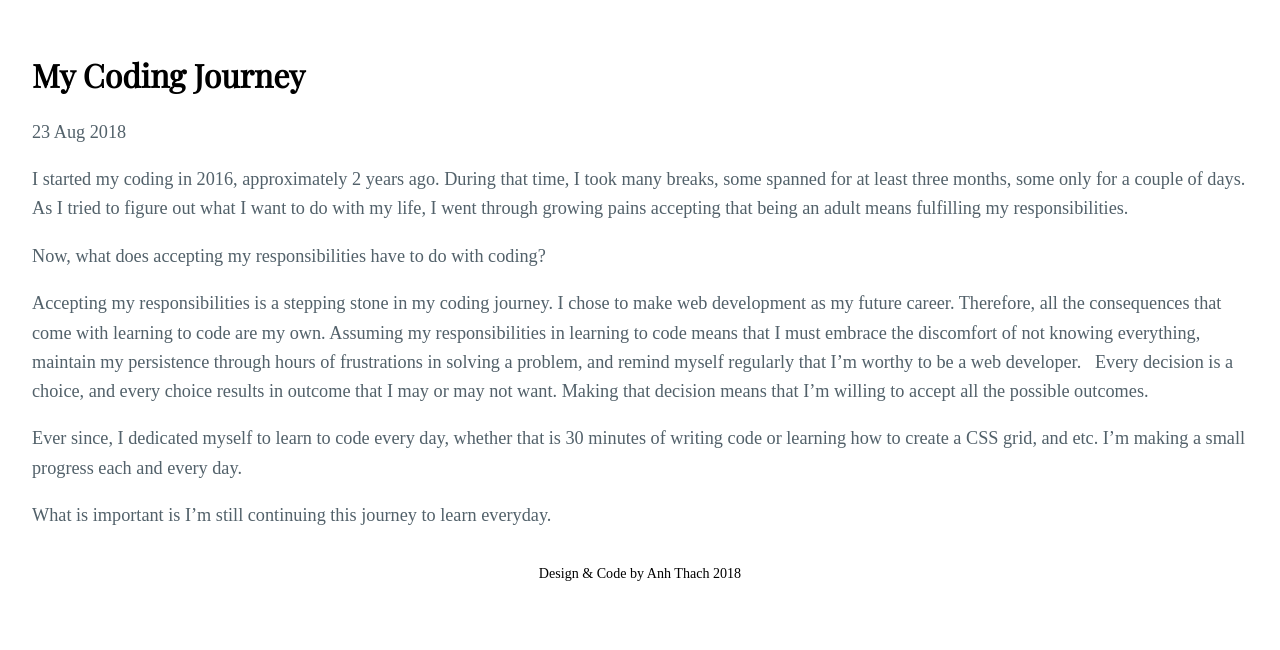
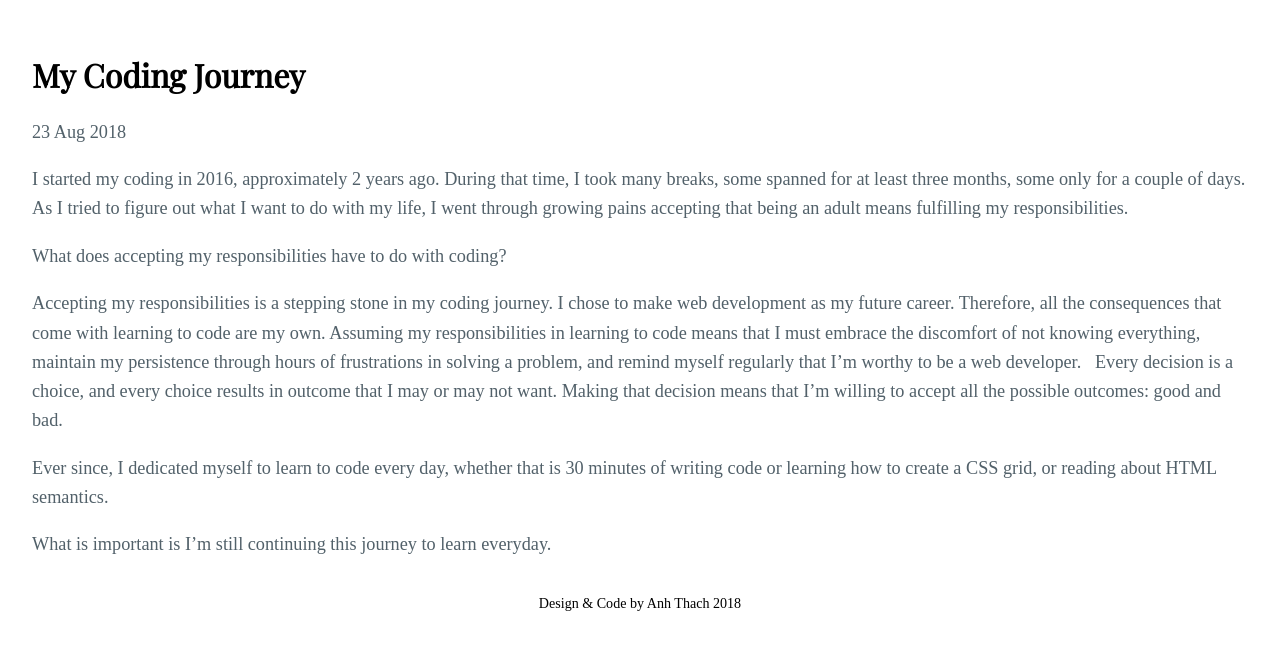
Before and after one commit to windan11/windan11.github.io, a Jekyll site: the page built from _posts/2018-08-23-first-blog-post-ever.md, in a window 1280 px wide. Shown: the top 650 px of the page. Built offline with Jekyll 4.4.1, drawn with Linux system fonts in a browser that asks for light colours; some web fonts are replaced.

Commit message:
grammars

```diff
--- a/_posts/2018-08-23-first-blog-post-ever.md
+++ b/_posts/2018-08-23-first-blog-post-ever.md
@@ -6,12 +6,12 @@ date: 2018-08-23
 
 I started my coding in 2016, approximately 2 years ago. During that time, I took many breaks, some spanned for at least three months, some only for a couple of days. As I tried to figure out what I want to do with my life, I went through growing pains accepting that being an adult means fulfilling my responsibilities.
 
-Now, what does accepting my responsibilities have to do with coding?
+What does accepting my responsibilities have to do with coding?
 
 Accepting my responsibilities is a stepping stone in my coding journey. I chose to make web development as my future career. Therefore, all the consequences that come with learning to code are my own. Assuming my responsibilities in learning to code means that I must embrace the discomfort of not knowing everything, maintain my persistence through hours of frustrations in solving a problem, and remind myself regularly that I’m worthy to be a web developer.
 
-Every decision is a choice, and every choice results in outcome that I may or may not want. Making that decision means that I’m willing to accept all the possible outcomes.
+Every decision is a choice, and every choice results in outcome that I may or may not want. Making that decision means that I’m willing to accept all the possible outcomes: good and bad.
 
-Ever since, I dedicated myself to learn to code every day, whether that is 30 minutes of writing code or learning how to create a CSS grid, and etc. I’m making a small progress each and every day.
+Ever since, I dedicated myself to learn to code every day, whether that is 30 minutes of writing code or learning how to create a CSS grid, or reading about HTML semantics.
 
 What is important is I’m still continuing this journey to learn everyday.
```
